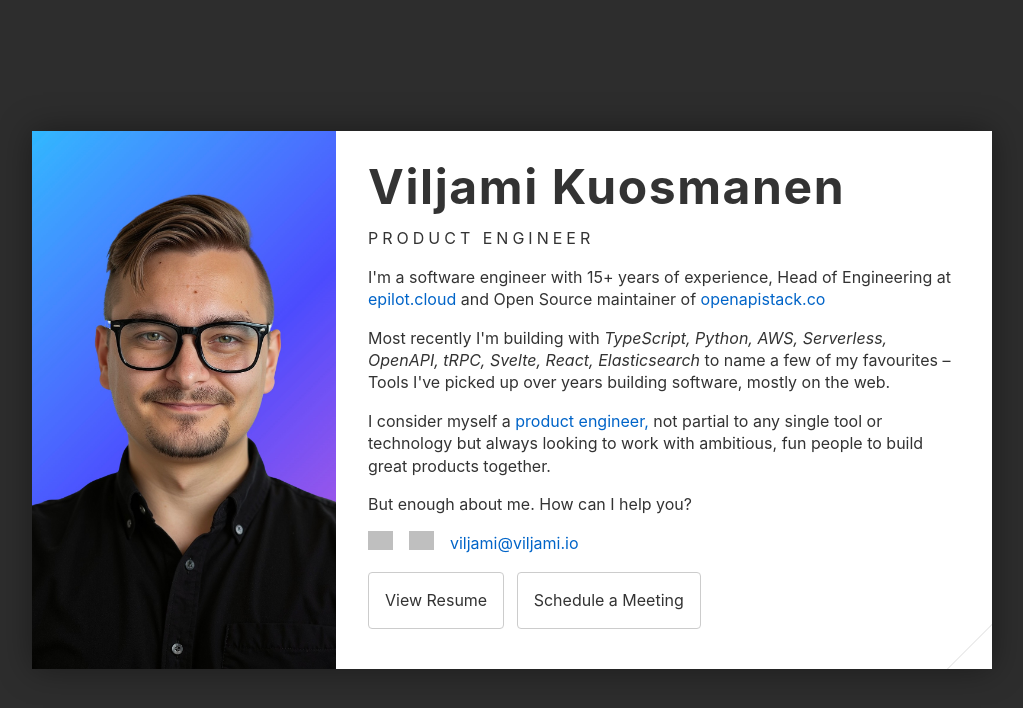
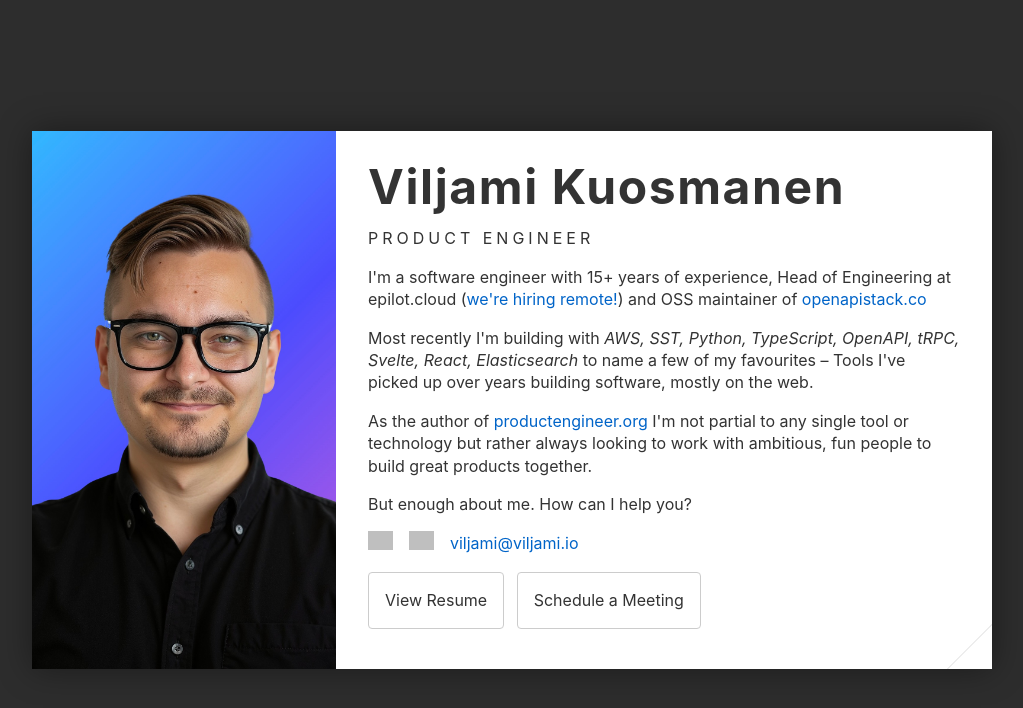
Before and after one commit to anttiviljami/personal-website, a Svelte app: page / in a window 1280 px wide. Shown: the top 708 px of the page, without its empty margins (128-1151 px from the left). Built offline with nearby package versions, Linux system fonts and the light colour scheme; grey boxes are pictures that could not be loaded.

Commit message:
Update copy

```diff
--- a/src/App.svelte
+++ b/src/App.svelte
@@ -12,10 +12,10 @@
   const fingerprint = '14F9 2B1C 77B2 84FA 99FB 33E0 BAD3 0743 AD50 F3C8';
 
   const tools = [
+    'AWS',
+    'SST',
+    'Python',
     'TypeScript',
-    'Python',
-    'AWS',
-    'Serverless',
     'OpenAPI',
     'tRPC',
     'Svelte',
@@ -196,9 +196,8 @@
           <p class="title">Product Engineer</p>
           <p>
             I'm a software engineer with 15+ years of experience, Head of
-            Engineering at
-            <a href="https://epilot.cloud/en" target="_blank">epilot.cloud</a>
-            and Open Source maintainer of
+            Engineering at epilot.cloud (<a target="_blank" href="https://www.epilot.cloud/en/company/careers">we're hiring remote!</a>)
+            and OSS maintainer of
             <a href="https://openapistack.co" target="_blank">
               openapistack.co
             </a>
@@ -210,11 +209,10 @@
             building software, mostly on the web.
           </p>
           <p>
-            I consider myself a
+            As the author of
             <a href="https://productengineer.org" target="_blank">
-              product engineer,
-            </a>
-            not partial to any single tool or technology but always looking to
+              productengineer.org
+            </a> I'm not partial to any single tool or technology but rather always looking to
             work with ambitious, fun people to build great products together.
           </p>
           <p>But enough about me. How can I help you?</p>
```
